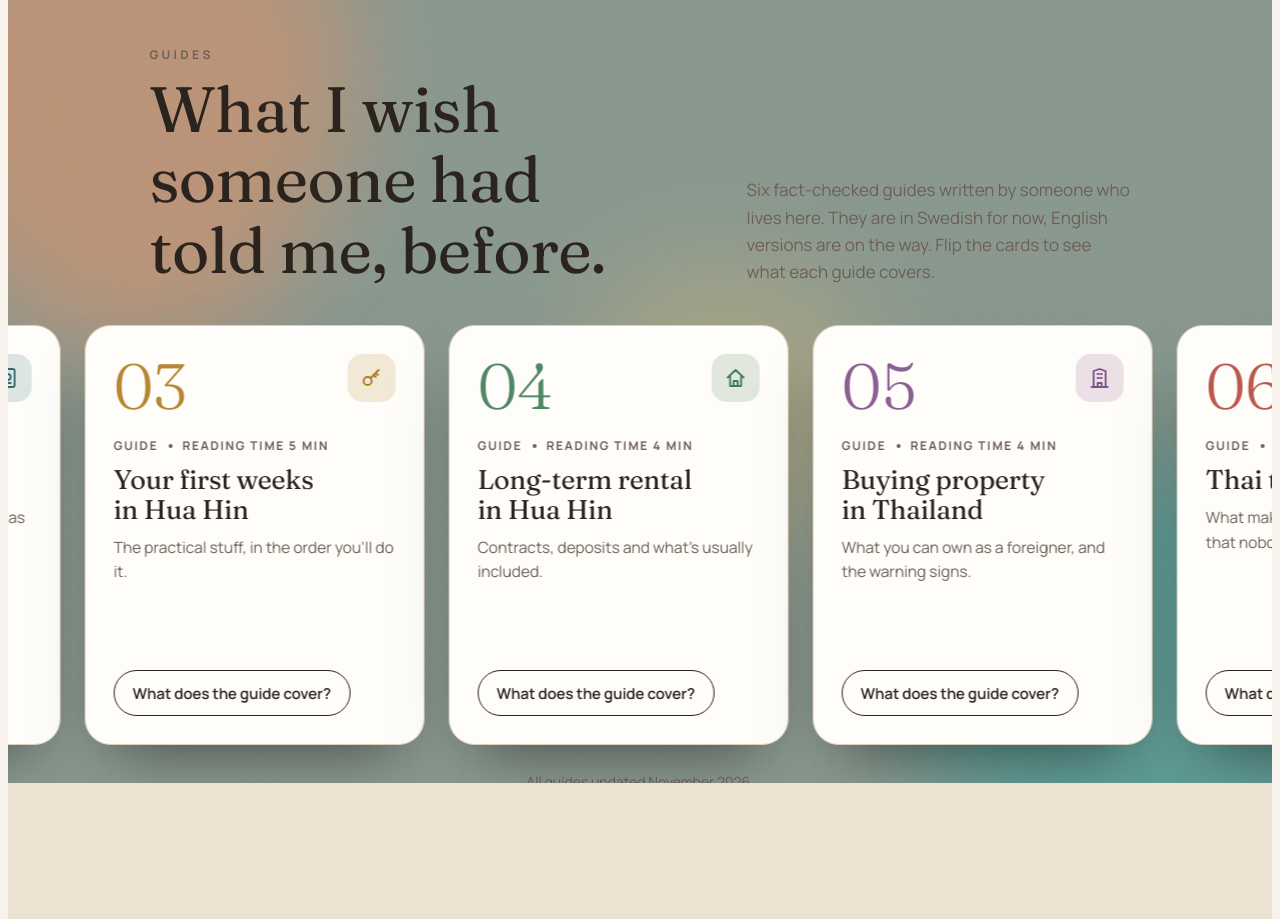
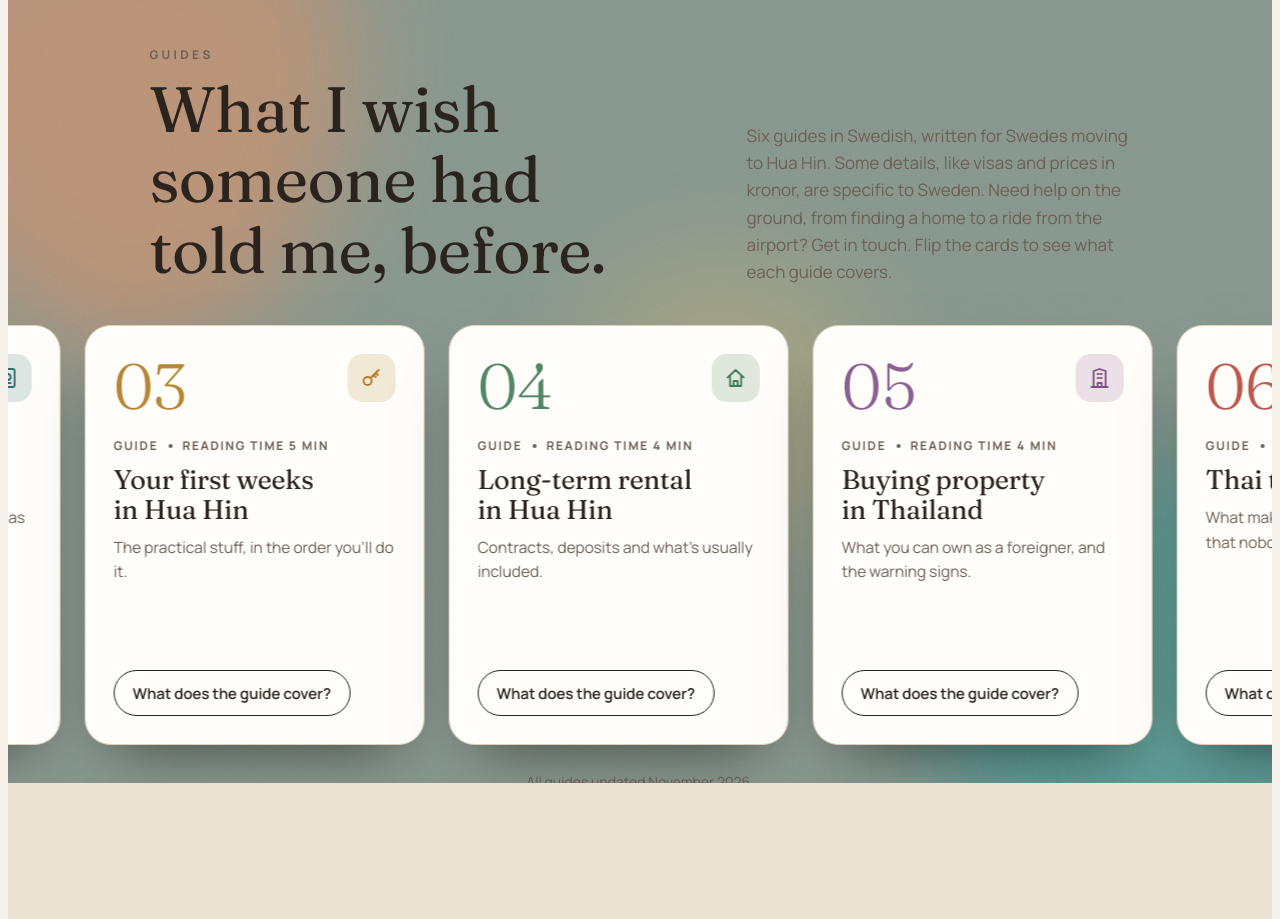
Before and after one commit to perezbuilds89/huahinnest.update, a plain HTML site: page en/index.html in a window 1280 px wide. Shown: the part 6640-7559 px from the top of the page. Drawn offline with Linux system fonts and the light colour scheme.

Commit message:
Tydligare text om guiderna på engelska sidan
Co-Authored-By: Claude Opus 5.5 <noreply@anthropic.com>
Claude-Session: https://claude.ai/code/session_01QLM3hLT3d2qnGBb9F1jsd1

```diff
--- a/en/index.html
+++ b/en/index.html
@@ -588,7 +588,7 @@ footer b{font-family:var(--display);font-size:22px;font-weight:400;color:var(--i
           <p class="eyebrow">Guides</p>
           <h2 id="kbh">What I wish someone had told me, before.</h2>
         </div>
-        <p>Six fact-checked guides written by someone who lives here. They are in Swedish for now, English versions are on the way. Flip the cards to see what each guide covers.</p>
+        <p>Six guides in Swedish, written for Swedes moving to Hua Hin. Some details, like visas and prices in kronor, are specific to Sweden. Need help on the ground, from finding a home to a ride from the airport? Get in touch. Flip the cards to see what each guide covers.</p>
       </div>
       <div class="track" id="track"></div>
       <p class="wrap kb-foot">All guides updated November 2026.</p>
```
